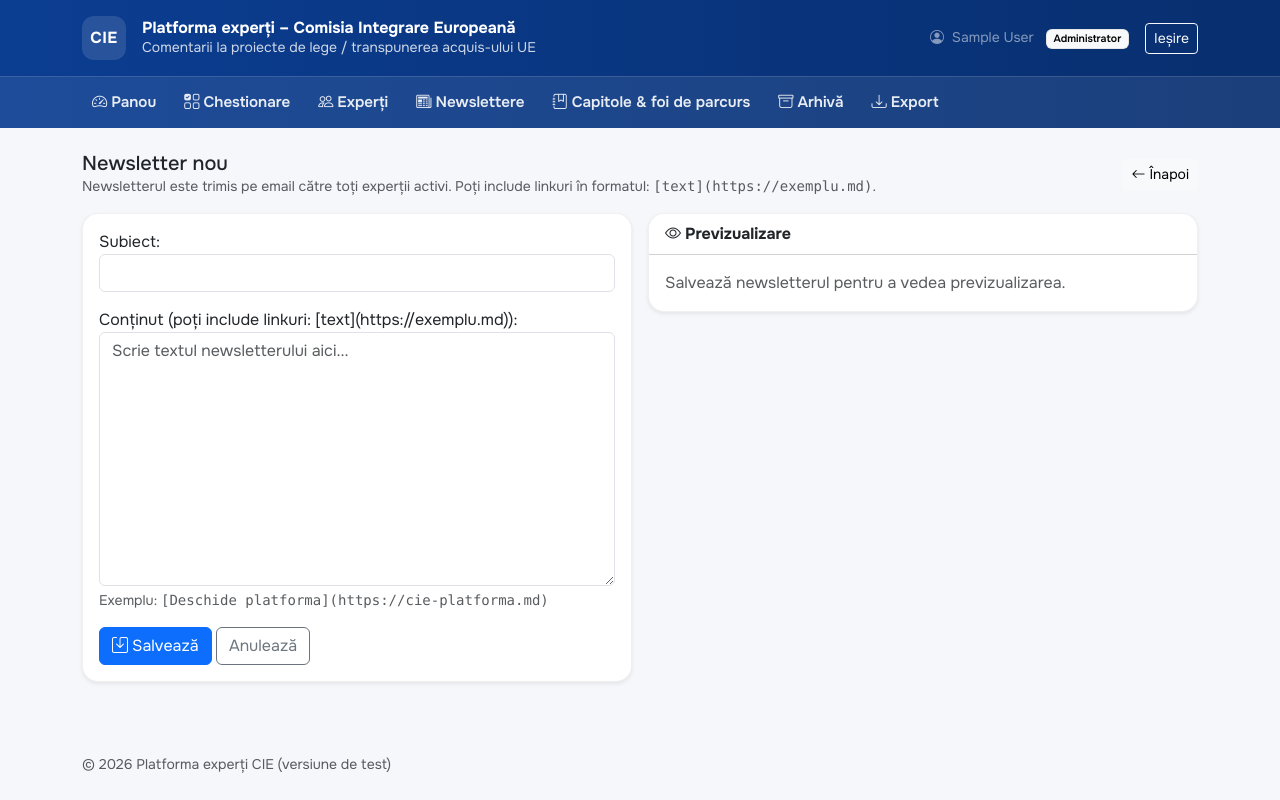
After one commit to spatarum/cie-platforma, a Django app: page /administrare/newslettere/nou/ in a window 1280 px wide. The commit adds this page. Run offline with Django 4.2, Linux system fonts and the light colour scheme; the visitor is signed in with stand-in values (Sample User, id 1).

Commit message:
Add files via upload

```diff
--- a/portal/forms.py
+++ b/portal/forms.py
@@ -13,6 +13,7 @@ from .models import (
     Question,
     Questionnaire,
     Submission,
+    Newsletter,
 )
 
 
@@ -355,3 +356,23 @@ class ExpertPreferinteForm(forms.Form):
         required=False,
         widget=forms.CheckboxInput(attrs={"class": "form-check-input"}),
     )
+
+
+class NewsletterForm(forms.ModelForm):
+    class Meta:
+        model = Newsletter
+        fields = ["subiect", "continut"]
+        widgets = {
+            "subiect": forms.TextInput(attrs={"class": "form-control"}),
+            "continut": forms.Textarea(
+                attrs={
+                    "class": "form-control",
+                    "rows": 10,
+                    "placeholder": "Scrie textul newsletterului aici...",
+                }
+            ),
+        }
+        labels = {
+            "subiect": "Subiect",
+            "continut": "Conținut (poți include linkuri: [text](https://exemplu.md))",
+        }
--- a/portal/urls.py
+++ b/portal/urls.py
@@ -13,10 +13,17 @@ urlpatterns = [
     path("expert/", views.expert_dashboard, name="expert_dashboard"),
     path("expert/profil/", views.expert_profile, name="expert_profile"),
     path("expert/preferinte/", views.expert_preferinte, name="expert_preferinte"),
+    path("expert/newslettere/", views.expert_newsletters, name="expert_newsletters"),
+    path("expert/newslettere/<int:pk>/", views.expert_newsletter_detail, name="expert_newsletter_detail"),
     path("expert/chestionar/<int:pk>/", views.expert_questionnaire, name="expert_chestionar"),
 
     # Admin
     path("administrare/", views.admin_dashboard, name="admin_dashboard"),
+
+    path("administrare/newslettere/", views.admin_newsletter_list, name="admin_newsletters_list"),
+    path("administrare/newslettere/nou/", views.admin_newsletter_create, name="admin_newsletter_create"),
+    path("administrare/newslettere/<int:pk>/editare/", views.admin_newsletter_edit, name="admin_newsletter_edit"),
+    path("administrare/newslettere/<int:pk>/trimite/", views.admin_newsletter_send, name="admin_newsletter_send"),
 
     path("administrare/chestionare/", views.admin_questionnaire_list, name="admin_chestionare_list"),
     path("administrare/chestionare/nou/", views.admin_questionnaire_create, name="admin_chestionar_create"),
--- a/portal/views.py
+++ b/portal/views.py
@@ -26,9 +26,10 @@ from .forms import (
     QuestionnaireImportCSVForm,
     RaspunsChestionarForm,
     ExpertPreferinteForm,
+    NewsletterForm,
 )
-from .models import Answer, Chapter, Criterion, ExpertProfile, ImportRun, Question, Questionnaire, Submission
-from .notifications import send_new_questionnaire_emails
+from .models import Answer, Chapter, Criterion, ExpertProfile, ImportRun, Question, Questionnaire, Submission, Newsletter
+from .notifications import send_new_questionnaire_emails, send_newsletter_emails
 from .utils import group_chapters_by_cluster
 
 
@@ -203,6 +204,18 @@ def expert_preferinte(request):
 
 
 @user_passes_test(is_expert)
+def expert_newsletters(request):
+    newsletters = Newsletter.objects.filter(trimis_la__isnull=False).order_by("-trimis_la", "-creat_la")
+    return render(request, "portal/expert_newsletters.html", {"newsletters": newsletters})
+
+
+@user_passes_test(is_expert)
+def expert_newsletter_detail(request, pk: int):
+    nl = get_object_or_404(Newsletter, pk=pk, trimis_la__isnull=False)
+    return render(request, "portal/expert_newsletter_detail.html", {"nl": nl})
+
+
+@user_passes_test(is_expert)
 def expert_questionnaire(request, pk: int):
     chestionar = get_object_or_404(Questionnaire, pk=pk)
     if not _expert_can_access(request.user, chestionar):
@@ -261,6 +274,105 @@ def admin_dashboard(request):
         request,
         "portal/admin_dashboard.html",
         {"chestionare": chestionare, "nr_experti": experti},
+    )
+
+
+@user_passes_test(is_admin)
+def admin_newsletter_list(request):
+    newsletters = Newsletter.objects.all().order_by("-creat_la")
+    return render(request, "portal/admin_newsletters_list.html", {"newsletters": newsletters})
+
+
+@user_passes_test(is_admin)
+def admin_newsletter_create(request):
+    if request.method == "POST":
+        form = NewsletterForm(request.POST)
+        if form.is_valid():
+            nl = form.save(commit=False)
+            nl.creat_de = request.user
+            # continut_html se va calcula la salvare în view, pentru a păstra controlul asupra formatării
+            from .textutils import newsletter_text_to_html
+
+            nl.continut_html = newsletter_text_to_html(nl.continut)
+            nl.save()
+            messages.success(request, "Newsletterul a fost creat.")
+            return redirect("admin_newsletter_edit", pk=nl.pk)
+    else:
+        form = NewsletterForm()
+
+    return render(request, "portal/admin_newsletter_form.html", {"form": form, "titlu_pagina": "Newsletter nou"})
+
+
+@user_passes_test(is_admin)
+def admin_newsletter_edit(request, pk: int):
+    nl = get_object_or_404(Newsletter, pk=pk)
+    if request.method == "POST":
+        if nl.este_trimis:
+            messages.warning(request, "Newsletterul a fost deja trimis. Conținutul nu mai poate fi modificat.")
+            return redirect("admin_newsletter_edit", pk=pk)
+
+        form = NewsletterForm(request.POST, instance=nl)
+        if form.is_valid():
+            nl = form.save(commit=False)
+            from .textutils import newsletter_text_to_html
+
+            nl.continut_html = newsletter_text_to_html(nl.continut)
+            nl.save()
+            messages.success(request, "Newsletterul a fost actualizat.")
+            return redirect("admin_newsletter_edit", pk=pk)
+    else:
+        form = NewsletterForm(instance=nl)
+
+    nr_destinatari = User.objects.filter(is_staff=False, is_active=True).exclude(email="").count()
+    return render(
+        request,
+        "portal/admin_newsletter_form.html",
+        {
+            "form": form,
+            "nl": nl,
+            "titlu_pagina": "Editare newsletter",
+            "nr_destinatari": nr_destinatari,
+        },
+    )
+
+
+@user_passes_test(is_admin)
+def admin_newsletter_send(request, pk: int):
+    nl = get_object_or_404(Newsletter, pk=pk)
+    nr_destinatari = User.objects.filter(is_staff=False, is_active=True).exclude(email="").count()
+
+    if nl.este_trimis:
+        messages.info(request, "Newsletterul a fost deja trimis.")
+        return redirect("admin_newsletter_edit", pk=pk)
+
+    if request.method == "POST":
+        # confirmare dublă
+        if request.POST.get("confirm") != "da":
+            messages.error(request, "Bifează confirmarea pentru a trimite newsletterul.")
+            return redirect("admin_newsletter_send", pk=pk)
+
+        base_url = request.build_absolute_uri("/").rstrip("/")
+        ok, fail = send_newsletter_emails(nl, request_base_url=base_url)
+        nl.trimis_la = timezone.now()
+        nl.trimis_de = request.user
+        nl.nr_destinatari = nr_destinatari
+        nl.nr_trimise = ok
+        nl.nr_esecuri = fail
+        nl.save(update_fields=["trimis_la", "trimis_de", "nr_destinatari", "nr_trimise", "nr_esecuri"])
+
+        if ok and not fail:
+            messages.success(request, f"Newsletter trimis cu succes către {ok} experți.")
+        elif ok and fail:
+            messages.warning(request, f"Newsletter trimis către {ok} experți. Eșecuri: {fail}.")
+        else:
+            messages.error(request, "Trimiterea newsletterului a eșuat. Verifică setările email.")
+
+        return redirect("admin_newsletter_edit", pk=pk)
+
+    return render(
+        request,
+        "portal/admin_newsletter_send_confirm.html",
+        {"nl": nl, "nr_destinatari": nr_destinatari},
     )
 
 @user_passes_test(is_admin)
--- a/static/portal/css/style.css
+++ b/static/portal/css/style.css
@@ -198,3 +198,13 @@ body.text-mare .form-control,
 body.text-mare .form-select,
 body.text-mare .form-label,
 body.text-mare .btn { font-size: 1.05rem; }
+
+/* Newsletter */
+.newsletter-preview {
+  line-height: 1.5;
+}
+
+.newsletter-preview a {
+  color: var(--gov-blue);
+  text-decoration: underline;
+}
--- /dev/null
+++ b/templates/portal/admin_newsletter_form.html
@@ -0,0 +1,77 @@
+{% extends 'portal/base.html' %}
+
+{% block title %}{{ titlu_pagina }} | Newsletter{% endblock %}
+
+{% block content %}
+<div class="d-flex align-items-center justify-content-between mb-3">
+  <div>
+    <h1 class="h5 mb-0">{{ titlu_pagina }}</h1>
+    <div class="text-muted small">Newsletterul este trimis pe email către toți experții activi. Poți include linkuri în formatul: <span class="font-monospace">[text](https://exemplu.md)</span>.</div>
+  </div>
+  <div class="d-flex gap-2">
+    <a class="btn btn-light btn-sm" href="{% url 'admin_newsletters_list' %}"><i class="bi bi-arrow-left me-1"></i>Înapoi</a>
+    {% if nl and not nl.este_trimis %}
+      <a class="btn btn-outline-success btn-sm" href="{% url 'admin_newsletter_send' nl.pk %}"><i class="bi bi-send me-1"></i>Trimite</a>
+    {% endif %}
+  </div>
+</div>
+
+<div class="row g-3">
+  <div class="col-lg-6">
+    <div class="card shadow-sm gov-card">
+      <div class="card-body">
+        <form method="post" autocomplete="off">
+          {% csrf_token %}
+
+          {% if nl and nl.este_trimis %}
+            <div class="alert alert-info">
+              <i class="bi bi-envelope-check me-1"></i>
+              Newsletter trimis la {{ nl.trimis_la|date:"d.m.Y H:i" }}.
+              Conținutul nu mai poate fi modificat.
+            </div>
+          {% endif %}
+
+          <div class="mb-3">
+            {{ form.subiect.label_tag }}
+            {{ form.subiect }}
+            {{ form.subiect.errors }}
+          </div>
+
+          <div class="mb-3">
+            {{ form.continut.label_tag }}
+            {{ form.continut }}
+            <div class="form-text">Exemplu: <span class="font-monospace">[Deschide platforma](https://cie-platforma.md)</span></div>
+            {{ form.continut.errors }}
+          </div>
+
+          {% if not nl or not nl.este_trimis %}
+            <button class="btn btn-primary" type="submit"><i class="bi bi-save me-1"></i>Salvează</button>
+            <a class="btn btn-outline-secondary" href="{% url 'admin_newsletters_list' %}">Anulează</a>
+          {% else %}
+            <a class="btn btn-outline-secondary" href="{% url 'admin_newsletters_list' %}">Înapoi</a>
+          {% endif %}
+        </form>
+      </div>
+    </div>
+  </div>
+
+  <div class="col-lg-6">
+    <div class="card shadow-sm gov-card">
+      <div class="card-header bg-white d-flex align-items-center justify-content-between">
+        <strong><i class="bi bi-eye me-1"></i>Previzualizare</strong>
+        {% if nr_destinatari is not None %}
+          <span class="text-muted small">Destinatari: {{ nr_destinatari }}</span>
+        {% endif %}
+      </div>
+      <div class="card-body">
+        {% if nl %}
+          <div class="fw-semibold mb-2">{{ nl.subiect }}</div>
+          <div class="newsletter-preview">{{ nl.continut_html|safe }}</div>
+        {% else %}
+          <div class="text-muted">Salvează newsletterul pentru a vedea previzualizarea.</div>
+        {% endif %}
+      </div>
+    </div>
+  </div>
+</div>
+{% endblock %}
--- a/templates/portal/base.html
+++ b/templates/portal/base.html
@@ -51,11 +51,13 @@
           <a class="nav-link" href="{% url 'admin_dashboard' %}"><i class="bi bi-speedometer2 me-1"></i>Panou</a>
           <a class="nav-link" href="{% url 'admin_chestionare_list' %}"><i class="bi bi-ui-checks-grid me-1"></i>Chestionare</a>
           <a class="nav-link" href="{% url 'admin_experti_list' %}"><i class="bi bi-people me-1"></i>Experți</a>
+          <a class="nav-link" href="{% url 'admin_newsletters_list' %}"><i class="bi bi-newspaper me-1"></i>Newslettere</a>
           <a class="nav-link" href="{% url 'admin_referinte' %}"><i class="bi bi-journal-bookmark me-1"></i>Capitole & foi de parcurs</a>
           <a class="nav-link" href="{% url 'admin_arhiva' %}"><i class="bi bi-archive me-1"></i>Arhivă</a>
           <a class="nav-link" href="{% url 'admin_export' %}"><i class="bi bi-download me-1"></i>Export</a>
         {% else %}
           <a class="nav-link" href="{% url 'expert_dashboard' %}"><i class="bi bi-speedometer2 me-1"></i>Chestionare</a>
+          <a class="nav-link" href="{% url 'expert_newsletters' %}"><i class="bi bi-newspaper me-1"></i>Newslettere</a>
           <a class="nav-link" href="{% url 'expert_profile' %}"><i class="bi bi-person-lines-fill me-1"></i>Profil</a>
               <a class="nav-link" href="{% url 'expert_preferinte' %}"><i class="bi bi-sliders me-1"></i>Preferințe</a>
         {% endif %}
```
Also changed, not shown: portal/admin.py (+7 -0 lines), portal/models.py (+51 -0 lines), portal/notifications.py (+80 -1 lines), portal/textutils.py (added, +36 -0 lines), templates/portal/admin_newsletter_send_confirm.html (added, +35 -0 lines), templates/portal/admin_newsletters_list.html (added, +72 -0 lines), templates/portal/expert_newsletter_detail.html (added, +22 -0 lines), templates/portal/expert_newsletters.html (added, +37 -0 lines), portal/migrations/0011_newsletter.py (added).
